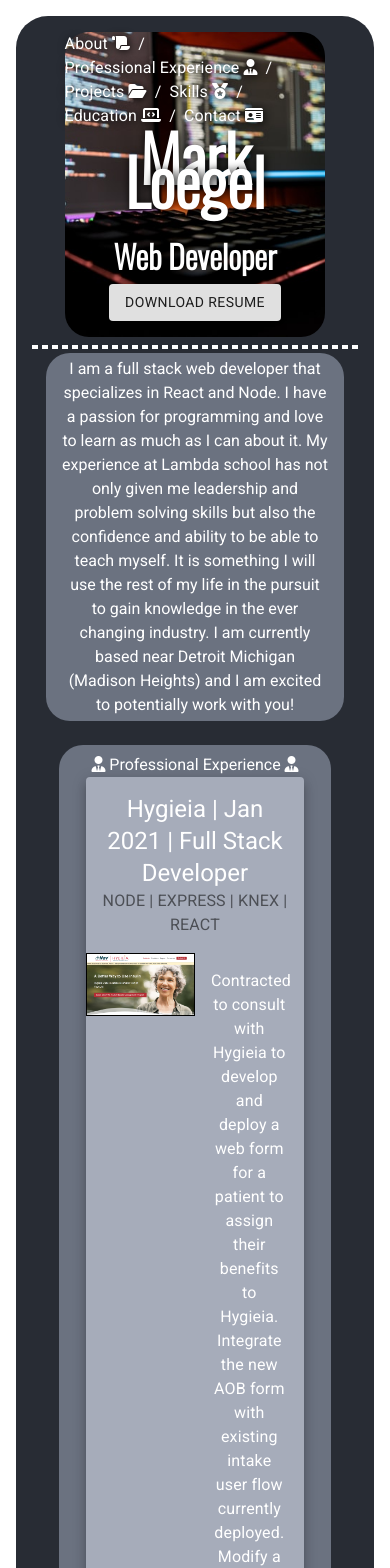
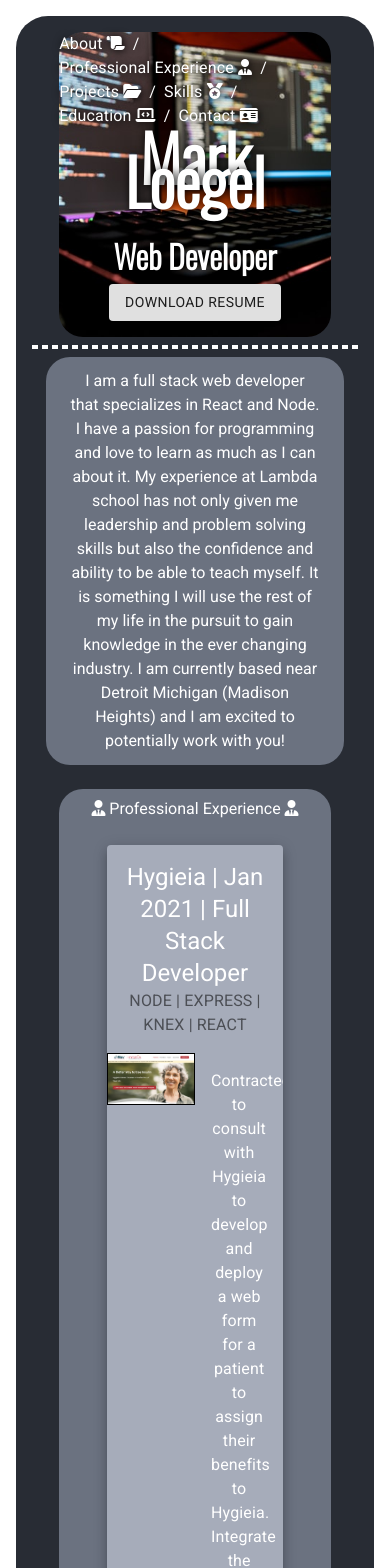
Before and after one commit to meloegel/portfolio, a React (Create React App) app: page / in a window 390 px wide. Shown: the top 1568 px of the page. Built offline with nearby package versions, Linux system fonts and the light colour scheme.

Commit message:
fixed more styling, close to where it started

```diff
--- a/src/components/about.js
+++ b/src/components/about.js
@@ -3,10 +3,10 @@ import React from 'react'
 
 const About = () => {
     return (
-        <div className='w-full text-center'>
-            <p className='border-dashed border-2 border-white'></p>
+        <div className='w-full text-center mt-2'>
+            <p className='border-dashed border-2 border-white my-2'></p>
             <div className='hvr-grow mt-1 bg-gray-500 rounded-3xl w-11/12 md:w-10/12 m-auto' >
-                <div className="w-11/12 m-auto p-1">
+                <div className="w-11/12 m-auto p-3">
                     <h3>I am a full stack web developer that specializes in React and Node. I have a passion for programming and love to learn as much as I can about it. My experience at Lambda school has not only given me leadership and problem solving skills but also the confidence and ability to be  able to teach myself. It is something I will use the rest of my life in the pursuit to gain knowledge in the ever changing industry. I am currently based near Detroit Michigan (Madison Heights) and I am excited to potentially work with you! </h3>
                 </div>
             </div>
--- a/src/components/header.js
+++ b/src/components/header.js
@@ -5,7 +5,7 @@ import Breadcrumbs from '@material-ui/core/Breadcrumbs';
 
 const Header = () => {
     return (
-        <div className="w-4/5 flex flex-col items-center justify-center text-center bg-headerPhoto bg-center bg-no-repeat bg-cover h-auto md:h-h400px rounded-3xl text-white text-base m-auto header mb-2">
+        <div className="w-10/12 flex flex-col items-center justify-center text-center bg-headerPhoto bg-center bg-no-repeat bg-cover h-auto md:h-h400px rounded-3xl text-white text-base m-auto header mb-2">
             <header>
                 <Breadcrumbs aria-label="breadcrumb" style={{ color: "white" }}>
                     <a href="#aboutDiv" style={{ textDecoration: 'none' }}><Typography color="white"> About <i class="fas fa-scroll"></i></Typography></a>
--- a/src/components/proExp.js
+++ b/src/components/proExp.js
@@ -54,10 +54,9 @@ const ProExp = () => {
         <div className='m-auto relative text-center mt-6 bg-gray-500 rounded-3xl p-2 w-10/12' id='proExpo'>
             <h3><i class="fas fa-user-tie"></i> Professional Experience <i class="fas fa-user-tie"></i></h3>
             <div>
-                <div className='projectCardSection'>
+                <div className='flex p-6'>
                     <Card
                         style={{ backgroundColor: '#a6acba', width: '85%', margin: '0 auto' }}
-                        className='proExpCard'
                         raised
                     >
                         <CardHeader
@@ -103,10 +102,9 @@ const ProExp = () => {
                         </Collapse>
                     </Card>
                 </div>
-                <div className='projectCardSection'>
+                <div className='flex p-6'>
                     <Card
                         style={{ backgroundColor: '#a6acba', width: '85%', margin: '0 auto' }}
-                        className='proExpCard'
                         raised
                     >
                         <CardHeader
@@ -156,10 +154,9 @@ const ProExp = () => {
                         </Collapse>
                     </Card>
                 </div>
-                <div className='projectCardSection'>
+                <div className='flex p-6 text-center'>
                     <Card
                         style={{ backgroundColor: '#a6acba', width: '85%', margin: '0 auto' }}
-                        className='proExpCard'
                         raised
                     >
                         <CardHeader
@@ -167,7 +164,7 @@ const ProExp = () => {
                             title='Ultramikro | Nov 2020 | Front End Developer'
                             subheader='REACT | MATERIAL UI'
                         />
-                        <div className='w-1/2 text-centerDiv'>
+                        <div className='flex justify-around align-center'>
                             <div className='w-1/2 text-center'>
                                 <a href='https://ultramikro.vercel.app/'>
                                     <CardMedia
--- a/src/components/projects.js
+++ b/src/components/projects.js
@@ -62,12 +62,12 @@ const Projects = () => {
 
     return (
         <div className='hvr-grow w-full text-center'>
-            <div className='m-auto text-center realitive mt-6 bg-gray-500 rounded-3xl p-1.5 w-10/12'>
+            <div className='m-auto text-center relative mt-6 bg-gray-500 rounded-3xl p-1.5 w-10/12'>
                 <h3><i class="fas fa-folder-open"></i> Projects <i class="fas fa-folder-open"></i></h3>
-                <div className='flex flex-wrap items-center justify-center w-11/12 m-auto text-white p-4'>
+                <div className="flex flex-wrap items-center justify-center w-11/12 m-auto text-white p-4">
                     <div className='flex p-6'>
                         <Card
-                            className='projectCard'
+                            className='w-80 bg-gray-500'
                             style={{ backgroundColor: '#a6acba' }}
                             raised
                         >
@@ -159,7 +159,7 @@ const Projects = () => {
                     <div className='flex p-6'>
                         <Card
                             style={{ backgroundColor: '#a6acba' }}
-                            className='projectCard'
+                            className='w-80 bg-gray-500'
                             raised
                         >
                             <CardHeader
@@ -205,7 +205,7 @@ const Projects = () => {
                     <div className='flex p-6'>
                         <Card
                             style={{ backgroundColor: '#a6acba' }}
-                            className='projectCard'
+                            className='w-80 bg-gray-500'
                             raised
                         >
                             <CardHeader
@@ -251,7 +251,7 @@ const Projects = () => {
                     <div className='flex p-6'>
                         <Card
                             style={{ backgroundColor: '#a6acba' }}
-                            className='projectCard'
+                            className='w-80 bg-gray-500'
                             raised
                         >
                             <CardHeader
@@ -297,7 +297,7 @@ const Projects = () => {
                     <div className='flex p-6'>
                         <Card
                             style={{ backgroundColor: '#a6acba' }}
-                            className='projectCard'
+                            className='w-80 bg-gray-500'
                             raised
                         >
                             <CardHeader
--- a/src/components/skills.js
+++ b/src/components/skills.js
@@ -5,7 +5,7 @@ const Skills = () => {
 
     return (
         <div className="w-full text-center mb-1.5">
-            <div className='hvr-grow relative bg-gray-500 p-1.5 rounded-r-3xl text-left mx-auto my-8'>
+            <div className='hvr-grow relative bg-gray-500 p-1.5 rounded-r-3xl text-left mx-auto my-8 w-10/12'>
                 <h3 ><i class="fas fa-medal"></i> Skills <i class="fas fa-medal"></i></h3>
                 <div className="flex mb-8 flex-col md:flex-row">
                     <div className="m-auto text-white text-center p-1 md:p-0 ">
```
